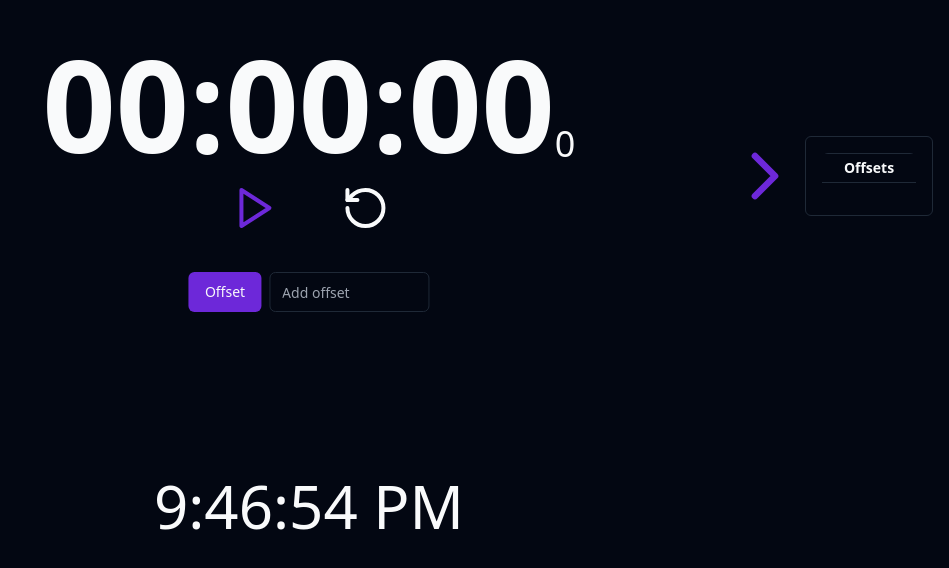
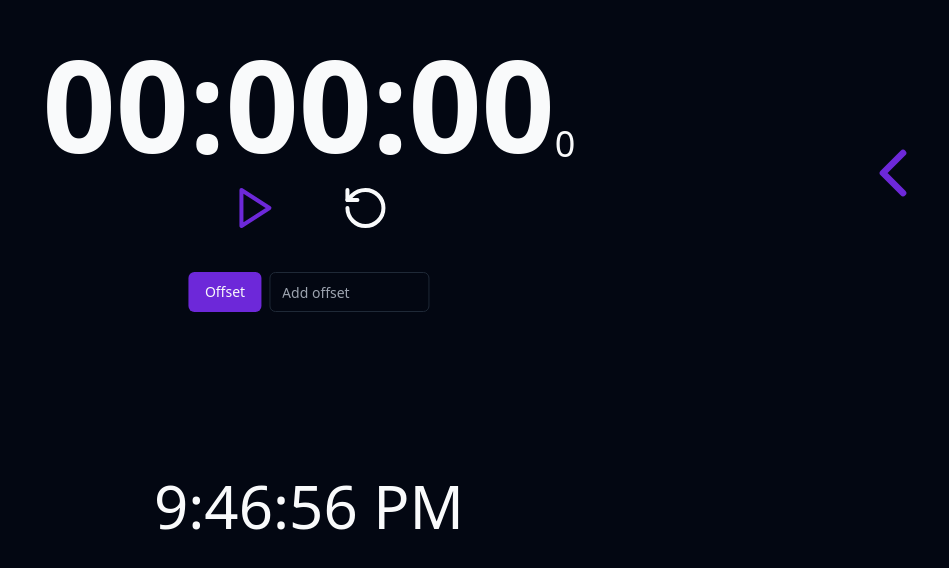
Before and after one commit to FloweyAndinov/Stopwatch_Advanced, a React (Vite) app: page / in a window 1280 px wide. Shown: the part 224-792 px from the top of the page, without its empty margins (331-1280 px from the left). Built offline with nearby package versions, Linux system fonts and the light colour scheme.

Commit message:
Update OffsetToggle.tsx

```diff
--- a/src/components/offset_toggle/OffsetToggle.tsx
+++ b/src/components/offset_toggle/OffsetToggle.tsx
@@ -5,7 +5,7 @@ import Offsets from '../offsets/Offsets'
 
 
 function OffsetToggle() {
-    const [menu, setMenu] = useState(false)
+    const [menu, setMenu] = useState(true)
 
   return (
     menu ?
```
